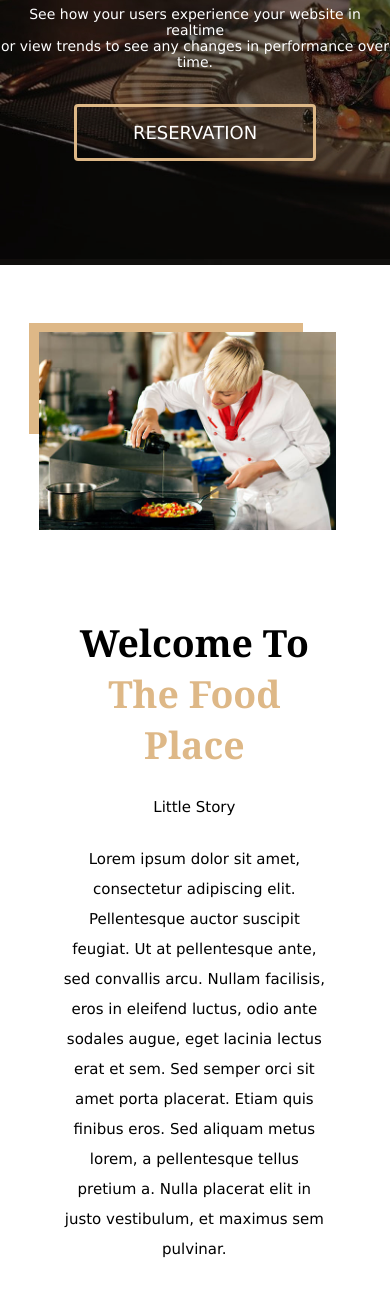
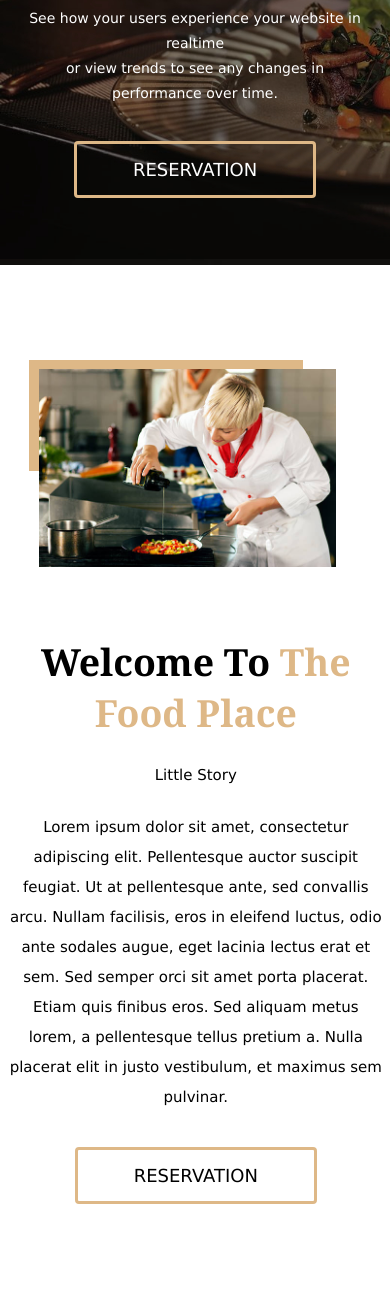
Before and after one commit to SamarthMali007/The-food-place.github.io, a plain HTML site: page index.html in a window 390 px wide. Shown: the part 267-1559 px from the top of the page. Drawn offline with Linux system fonts and the light colour scheme.

Commit message:
resposive

```diff
--- a/css/reponsive.css
+++ b/css/reponsive.css
@@ -22,6 +22,7 @@
 
          float: none;
         width:100%;
+        margin-top: 0px;
     }
 
     .navmenu{
@@ -140,17 +141,45 @@
 }
 .itemsAll{
     transform: scale(0.9);
+    margin-left: 5px;
 }
+
 
 .HeroSection{
     height: 472px;
 }
 .Hero_discription{
     font-size: 14px;
+    padding: 0 29px;
+    line-height: 1.8;
 }
 .second_section_paragraph_2 {
+    padding-left: 0px;
+}
 
-    padding-left: 0px;
+.first_section_text {
+    height: auto;
+    width: 97%;
+}
+
+.first_section_text {
+    display: inline;
+    height: 100%;
+    width: 96%;
+    float: right;
+    margin: 81px -3px;
+    padding: 10px 10px;
+    text-align: center;
+    font-size: 32px;
+}
+
+.Gallery{
+    margin: 16px 3px;
+    float: none;
 
 }
+.special_menu a{
+    margin-bottom: 12px;
+    margin-left: 0px;
 }
+}
```
